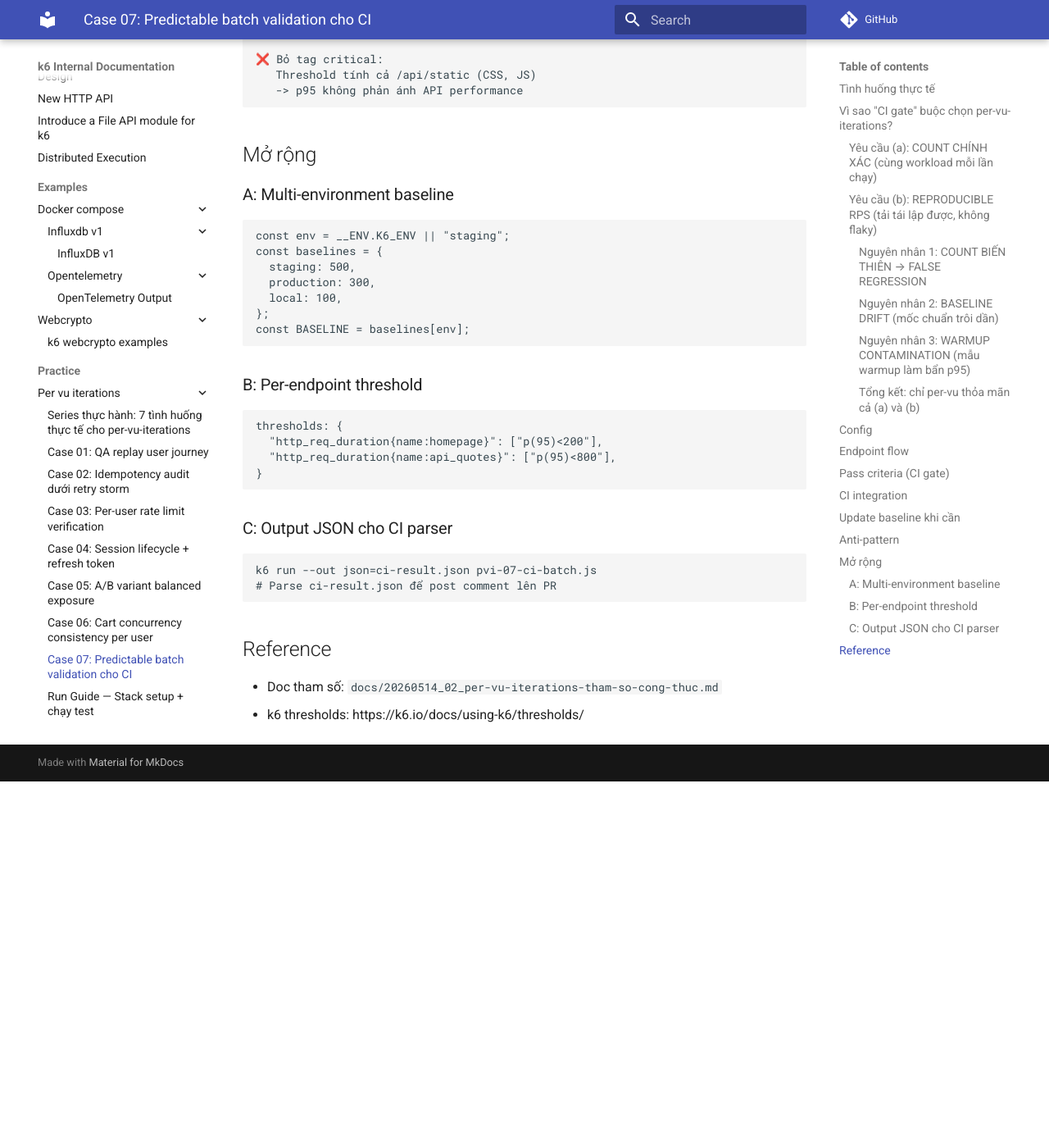
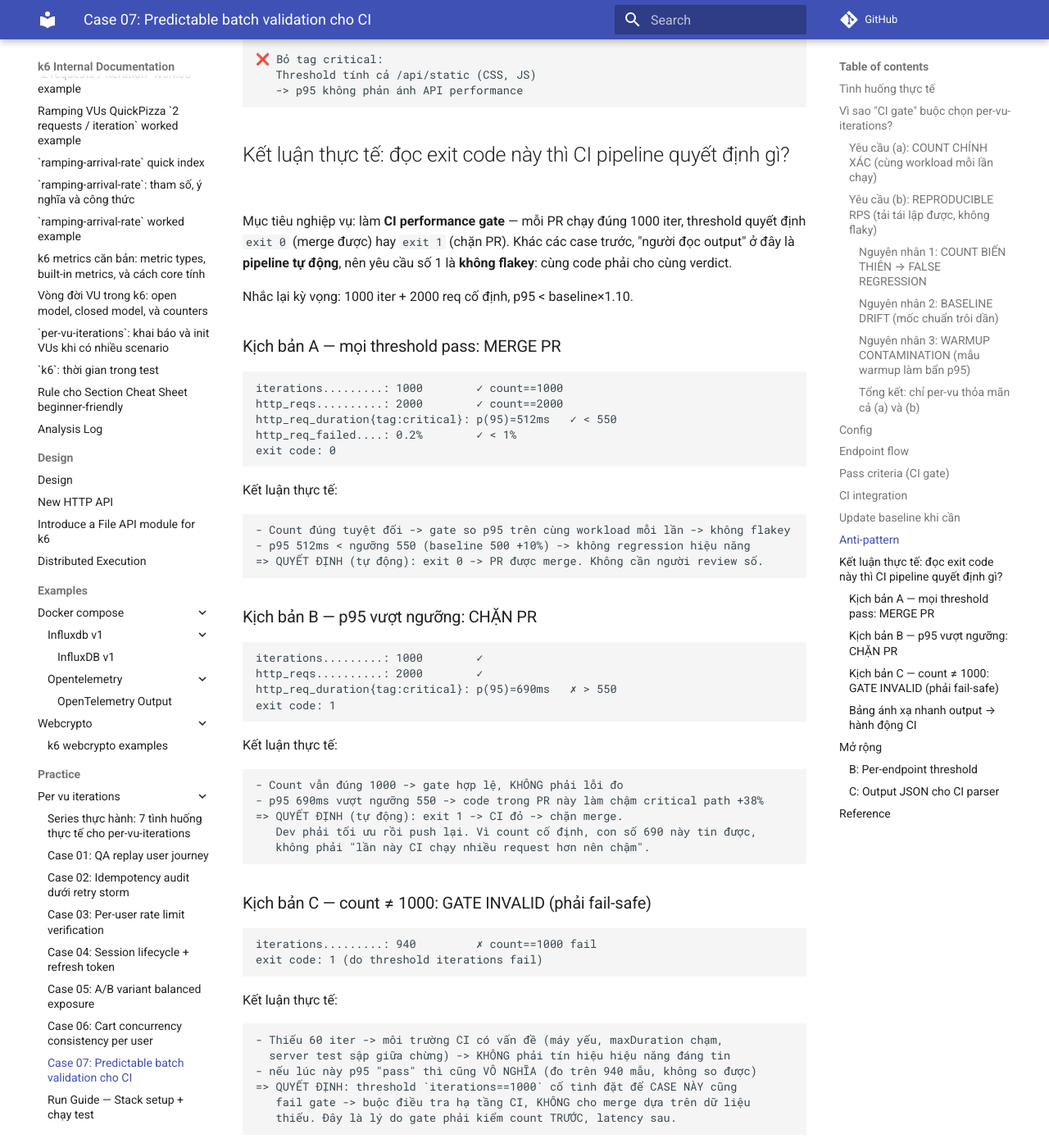
Before and after one commit to meomew-auto/markdown, an MkDocs documentation site: the page built from docs/practice/per-vu-iterations/07_ci-batch.md, in a window 1280 px wide and 1400 px high, scrolled down 5037 px. Shown: the whole window at 82% size. Built offline with MkDocs 1.6.1 and Material for MkDocs 9.7.7, drawn with Linux system fonts in a browser that asks for light colours; comment, search, counter and statistics services are not loaded; before the commit the page ends 5990 px from its top, so only the background shows below that; some of the changed text lies outside the part shown.

Commit message:
Update docs

````diff
--- a/docs/practice/per-vu-iterations/07_ci-batch.md
+++ b/docs/practice/per-vu-iterations/07_ci-batch.md
@@ -246,9 +246,87 @@ echo "BASELINE_P95_MS=400" > ci-baseline.env
    -> p95 không phản ánh API performance
 ```
 
+## Kết luận thực tế: đọc exit code này thì CI pipeline quyết định gì?
+
+Mục tiêu nghiệp vụ: làm **CI performance gate** — mỗi PR chạy đúng 1000
+iter, threshold quyết định `exit 0` (merge được) hay `exit 1` (chặn PR).
+Khác các case trước, "người đọc output" ở đây là **pipeline tự động**, nên
+yêu cầu số 1 là **không flakey**: cùng code phải cho cùng verdict.
+
+Nhắc lại kỳ vọng: 1000 iter + 2000 req cố định, p95 < baseline×1.10.
+
+### Kịch bản A — mọi threshold pass: MERGE PR
+
+```text
+iterations.........: 1000        ✓ count==1000
+http_reqs..........: 2000        ✓ count==2000
+http_req_duration{tag:critical}: p(95)=512ms   ✓ < 550
+http_req_failed....: 0.2%        ✓ < 1%
+exit code: 0
+```
+
+Kết luận thực tế:
+
+```text
+- Count đúng tuyệt đối -> gate so p95 trên cùng workload mỗi lần -> không flakey
+- p95 512ms < ngưỡng 550 (baseline 500 +10%) -> không regression hiệu năng
+=> QUYẾT ĐỊNH (tự động): exit 0 -> PR được merge. Không cần người review số.
+```
+
+### Kịch bản B — p95 vượt ngưỡng: CHẶN PR
+
+```text
+iterations.........: 1000        ✓
+http_reqs..........: 2000        ✓
+http_req_duration{tag:critical}: p(95)=690ms   ✗ > 550
+exit code: 1
+```
+
+Kết luận thực tế:
+
+```text
+- Count vẫn đúng 1000 -> gate hợp lệ, KHÔNG phải lỗi đo
+- p95 690ms vượt ngưỡng 550 -> code trong PR này làm chậm critical path +38%
+=> QUYẾT ĐỊNH (tự động): exit 1 -> CI đỏ -> chặn merge.
+   Dev phải tối ưu rồi push lại. Vì count cố định, con số 690 này tin được,
+   không phải "lần này CI chạy nhiều request hơn nên chậm".
+```
+
+### Kịch bản C — count ≠ 1000: GATE INVALID (phải fail-safe)
+
+```text
+iterations.........: 940         ✗ count==1000 fail
+exit code: 1 (do threshold iterations fail)
+```
+
+Kết luận thực tế:
+
+```text
+- Thiếu 60 iter -> môi trường CI có vấn đề (máy yếu, maxDuration chạm,
+  server test sập giữa chừng) -> KHÔNG phải tín hiệu hiệu năng đáng tin
+- nếu lúc này p95 "pass" thì cũng VÔ NGHĨA (đo trên 940 mẫu, không so được)
+=> QUYẾT ĐỊNH: threshold `iterations==1000` cố tình đặt để CASE NÀY cũng
+   fail gate -> buộc điều tra hạ tầng CI, KHÔNG cho merge dựa trên dữ liệu
+   thiếu. Đây là lý do gate phải kiểm count TRƯỚC, latency sau.
+```
+
+### Bảng ánh xạ nhanh output → hành động CI
+
+| Output / exit code | Nghĩa nghiệp vụ | Hành động pipeline |
+| --- | --- | --- |
+| count đúng, mọi threshold pass, exit 0 | không regression | merge PR |
+| count đúng, p95 vượt ngưỡng, exit 1 | regression hiệu năng | chặn PR, báo dev tối ưu |
+| http_req_failed > 1%, exit 1 | regression chức năng | chặn PR |
+| count ≠ 1000, exit 1 | hạ tầng CI lỗi | chặn + điều tra runner |
+| baseline cần cập nhật sau optimize | ngưỡng cũ lỗi thời | update BASELINE_P95_MS |
+
+Điểm cốt lõi: CI gate **phải deterministic mới dùng được** — nếu count
+dao động (như constant-vus/arrival-rate), cùng code có lúc pass lúc fail
+→ dev mất niềm tin vào CI. per-vu cố định 1000 iter biến gate thành "cùng
+code → cùng verdict", và đặt `iterations==1000` làm threshold để chặn cả
+trường hợp hạ tầng lỗi, tránh merge nhầm trên dữ liệu thiếu.
+
 ## Mở rộng
-
-### A: Multi-environment baseline
 
 ```js
 const env = __ENV.K6_ENV || "staging";
````
